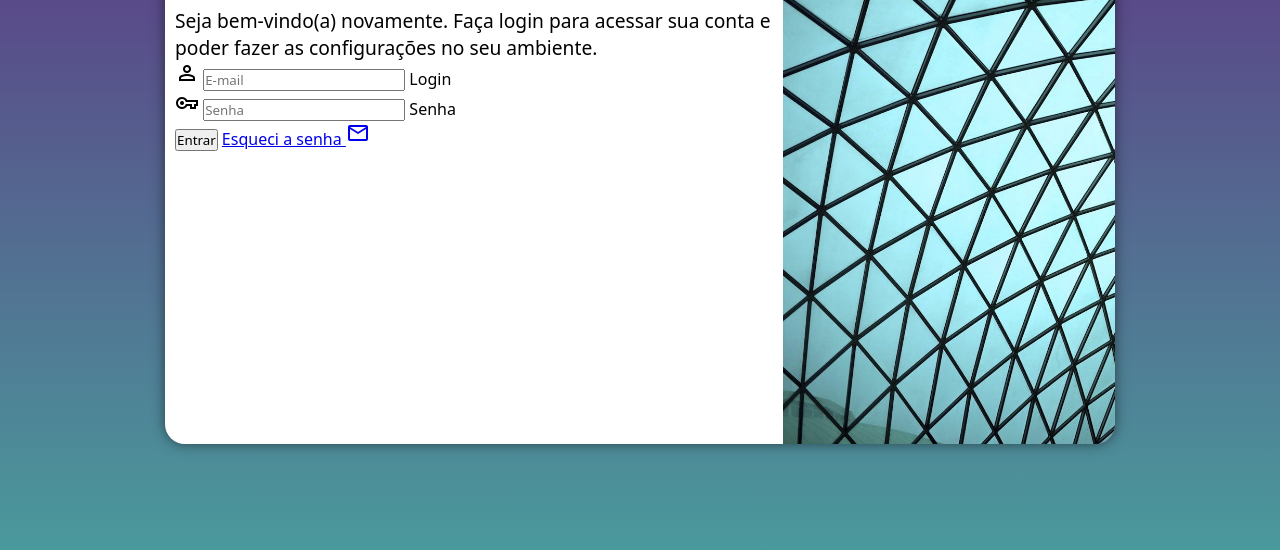
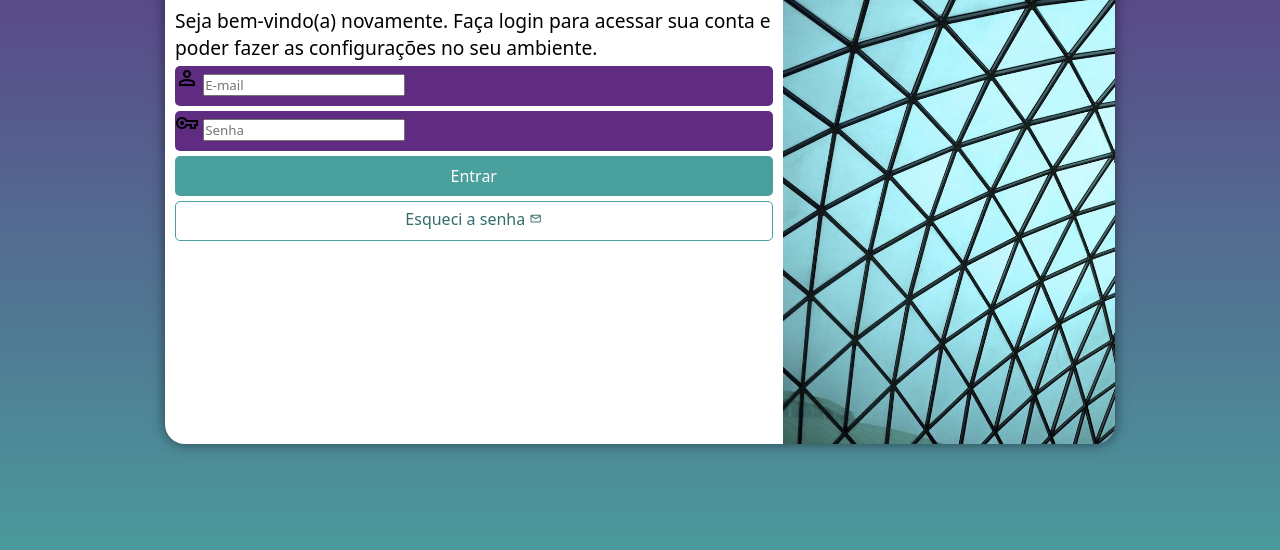
Before and after one commit to FranciscoAMR2001/projeto-login, a plain HTML site: page index.html in a window 1280 px wide. Shown: the part 206-756 px from the top of the page. Drawn offline with nearby package versions, Linux system fonts and the light colour scheme.

Commit message:
formatação do formulario

```diff
--- a/estilos/style.css
+++ b/estilos/style.css
@@ -59,3 +59,57 @@ div#formulario > h1 {
 div#formulario > p {
     font-size: 0.8em;
 }
+
+form > div.campo {
+    background-color: #5f2c82;
+    display: block;
+    width: 100%;
+    height: 40px;
+    border-radius: 5px;
+    margin: 5px 0px;
+}
+
+div.campo > label {
+    display: none;
+}
+
+form > input[type=submit] {
+    display: block;
+    font-size: 1em;
+    width: 100%;
+    height: 40px;
+    background-color: #49a09d;
+    color: white;
+    border: none;
+    border-radius: 5px;
+    cursor: pointer;
+}
+
+form > input[type=submit]:hover {
+    background-color: #214443;
+    color: #62d5d1;
+}
+
+form > a.botao {
+    display: block;
+    text-align: center;
+    font-size: 1em;
+    width: 100%;
+    height: 40px;
+    padding-top: 6px;
+    margin-top: 5px;
+    background-color: white;
+    color: #326d6b;
+    border: 1px solid #49a09d;
+    border-radius: 5px;
+    text-decoration: none;
+}
+
+form > a.botao:hover {
+    background-color: #62d5d1;
+    color: #214443;
+}
+
+form > a.botao > span {
+    font-size: 0.8em;
+}
--- a/index.html
+++ b/index.html
@@ -29,7 +29,7 @@
                         <label for="isenha">Senha</label>
                     </div>
                     <input type="submit" value="Entrar">
-                    <a href="esqueci.html">Esqueci a senha <span class="material-symbols-outlined">mail</span></a>
+                    <a href="esqueci.html" class="botao">Esqueci a senha <span class="material-symbols-outlined">mail</span></a>
                 </form>
             </div>
         </section>
```
